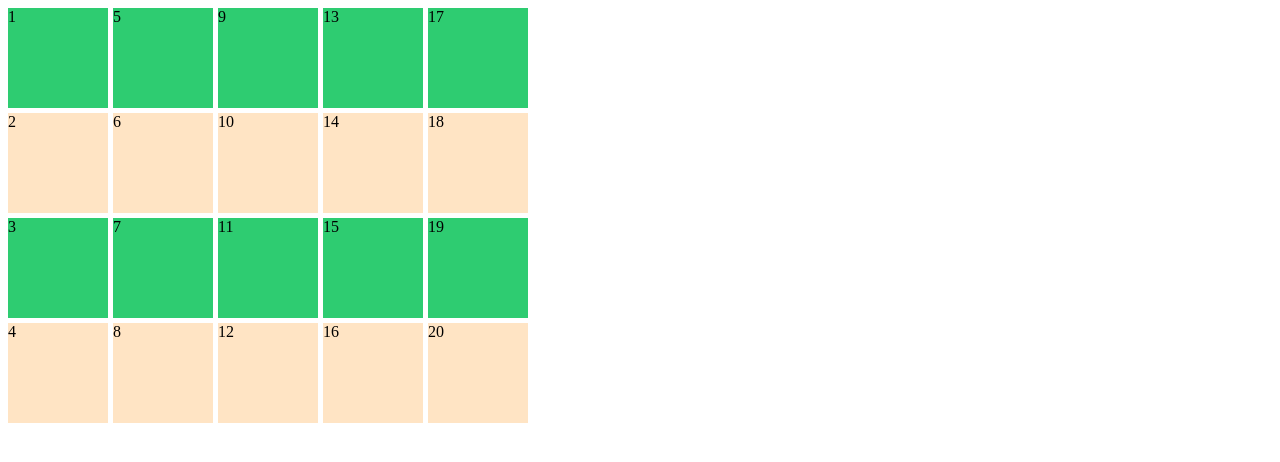
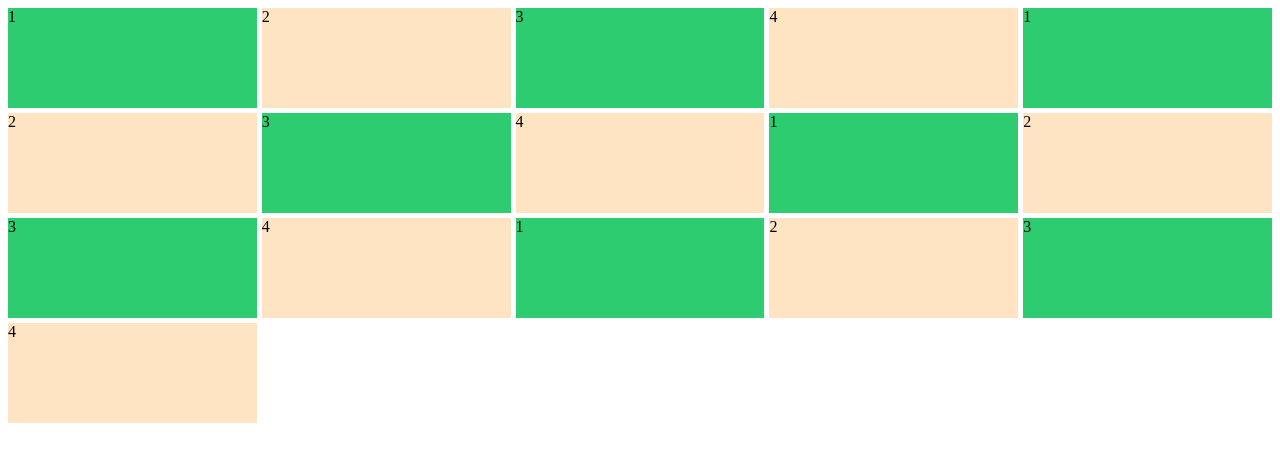
Before and after one commit to redips86/css-layout-masterclass, a plain HTML site: page index.html in a window 1280 px wide. Drawn offline with Linux system fonts and the light colour scheme.

Commit message:
[2.11] minmax

```diff
--- a/index.html
+++ b/index.html
@@ -12,22 +12,18 @@
     <div class="item">2</div>
     <div class="item">3</div>
     <div class="item">4</div>
-    <div class="item">5</div>
-    <div class="item">6</div>
-    <div class="item">7</div>
-    <div class="item">8</div>
-    <div class="item">9</div>
-    <div class="item">10</div>
-    <div class="item">11</div>
-    <div class="item">12</div>
-    <div class="item">13</div>
-    <div class="item">14</div>
-    <div class="item">15</div>
-    <div class="item">16</div>
-    <div class="item">17</div>
-    <div class="item">18</div>
-    <div class="item">19</div>
-    <div class="item">20</div>
+    <div class="item">1</div>
+    <div class="item">2</div>
+    <div class="item">3</div>
+    <div class="item">4</div>
+    <div class="item">1</div>
+    <div class="item">2</div>
+    <div class="item">3</div>
+    <div class="item">4</div>
+    <div class="item">1</div>
+    <div class="item">2</div>
+    <div class="item">3</div>
+    <div class="item">4</div>
 </div>
 </body>
 </html>
--- a/styles.css
+++ b/styles.css
@@ -1,9 +1,7 @@
 .grid {
     display: grid;
-    grid-template-columns: repeat(4, 100px);
+    grid-template-columns: repeat(5, minmax(100px, 1fr));
     grid-template-rows: repeat(4, 100px);
-    grid-auto-flow: column;
-    grid-auto-columns: 100px;
     gap: 5px;
 }
 
```
